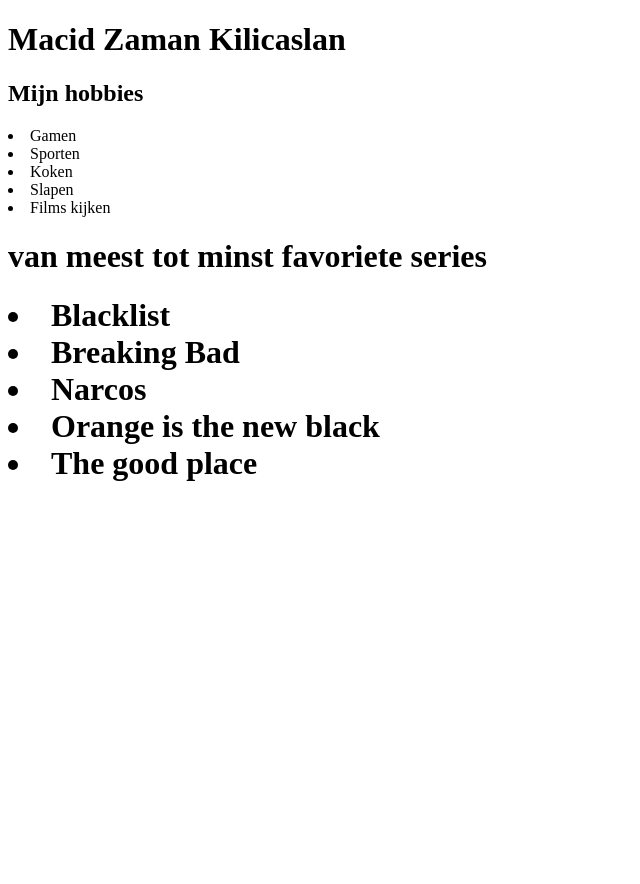
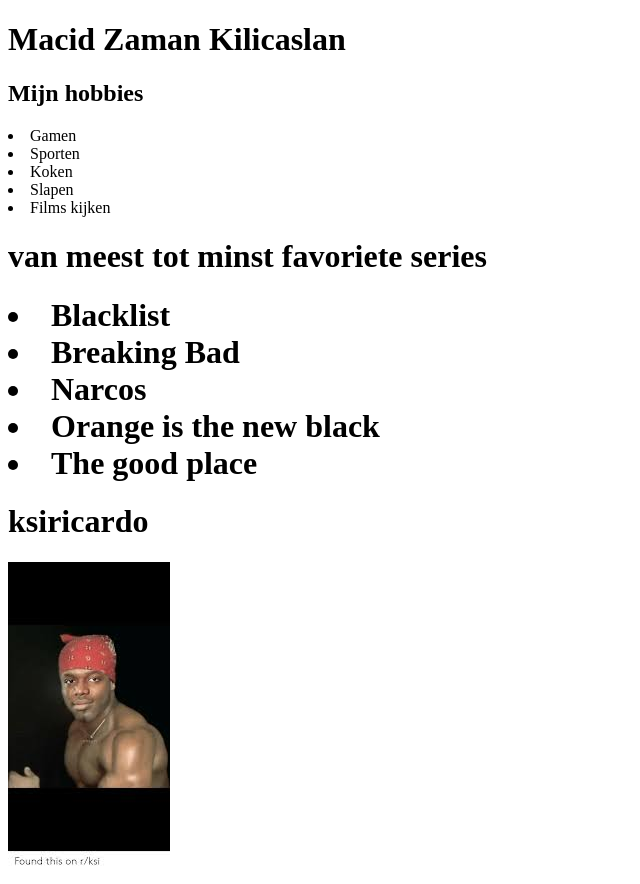
Before and after one commit to Zaman1905/Wie-ben-ik-23b006be, a plain HTML site: page index.html in a window 1280 px wide. Shown: the whole page, without its empty margins (0-640 px from the left). Before the commit the page ends 800 px from the top, so only its background shows below. Drawn offline with Linux system fonts and the light colour scheme.

Commit message:
Uitwerking van de exercise

```diff
--- a/index.html
+++ b/index.html
@@ -22,3 +22,8 @@
             <li>Narcos</li>
         <li>Orange is the new black</li>
             <li>The good place</li>
+
+            <h1>ksiricardo</h1>
+            <img src="KsiRicardo.jpg">
+        </body>
+        </html>
```
Also changed, not shown: KsiRicardo.jpg (added).
